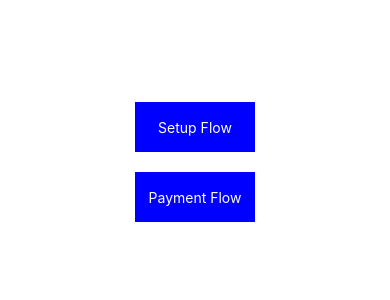
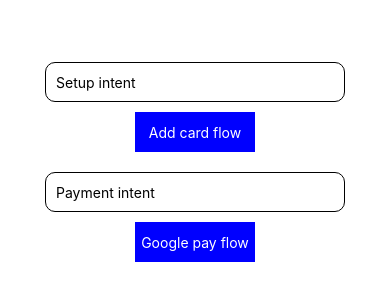
Before and after one commit to NAVEENCHVSPOP/dojoSample, a React Native app in the folder DojoSample/: screen / in a window 390 px wide. Shown: the part 260-560 px from the top of the page. Built offline with nearby package versions, Linux system fonts and the light colour scheme.

Commit message:
Android specific changes

```diff
--- a/DojoSample/App.js
+++ b/DojoSample/App.js
@@ -7,25 +7,51 @@
  */
 
 import React from 'react';
-import {View, StyleSheet, TouchableOpacity, Text, Alert} from 'react-native';
+import {
+  View,
+  StyleSheet,
+  TouchableOpacity,
+  Text,
+  Alert,
+  TextInput,
+  Platform,
+} from 'react-native';
 import {
   startSetupFlow,
   startPaymentFlow,
 } from '@dojo-engineering/react-native-pay-sdk';
 
 const App = () => {
-  const handleCheckout = () => {
+  const [setupIntent, setSetupIntent] = React.useState('');
+  const [paymentIntent, setPaymentIntent] = React.useState('');
+
+  // function getAppleMerchantId() {
+  //   let merchantId = `merchant.com.derwentlondon.dl.sandbox`;
+  //   return merchantId;
+  // }
+
+  const onChangeSetupIntent = text => {
+    console.log('setupIntent value:', text);
+    setSetupIntent(text);
+  };
+
+  const handleSetupIntentBtnPress = () => {
     startSetupFlow({
-      intentId: 'si_sandbox_ctAf6U4pNkqmMRx0UQ7W6w',
+      intentId: setupIntent,
     }).then(res => {
       Alert.alert(`Setup intent result: ` + res);
       console.log(`Setup intent result: ` + res);
     });
   };
 
+  const onChangePaymentIntent = text => {
+    console.log('paymentIntent value:', text);
+    setPaymentIntent(text);
+  };
+
   const handlePaymentIntentPress = () => {
     startPaymentFlow({
-      intentId: 'pi_sandbox_dcWwbxf6sUGU5yKe0MlZ5g',
+      intentId: paymentIntent,
       applePayMerchantId: 'merchant.com.derwentlondon.dl.sandbox',
     }).then(res => {
       Alert.alert(`Payment intent result: ` + res);
@@ -33,21 +59,32 @@
     });
   };
 
-  // function getAppleMerchantId() {
-  //   let merchantId = `merchant.com.derwentlondon.dl.sandbox`;
-  //   return merchantId;
-  // }
-
   return (
     <View style={styles.mainViewStyle}>
-      <TouchableOpacity style={styles.btnViewStyle} onPress={handleCheckout}>
-        <Text style={styles.txtStyle}>Setup Flow</Text>
+      <TextInput
+        style={styles.setupIntentTIStyle}
+        onChangeText={text => onChangeSetupIntent(text)}
+        value={setupIntent}
+        placeholder="Setup intent"
+      />
+      <TouchableOpacity
+        style={styles.setupIntentBtnViewStyle}
+        onPress={handleSetupIntentBtnPress}>
+        <Text style={styles.txtStyle}>Add card flow</Text>
       </TouchableOpacity>
 
+      <TextInput
+        style={styles.paymentIntentTIStyle}
+        onChangeText={text => onChangePaymentIntent(text)}
+        value={paymentIntent}
+        placeholder="Payment intent"
+      />
       <TouchableOpacity
-        style={styles.btnView2Style}
+        style={styles.paymentIntentBtnViewStyle}
         onPress={handlePaymentIntentPress}>
-        <Text style={styles.txtStyle}>Payment Flow</Text>
+        <Text style={styles.txtStyle}>
+          {Platform.OS === 'ios' ? 'Apple pay flow' : 'Google pay flow'}
+        </Text>
       </TouchableOpacity>
     </View>
   );
@@ -59,17 +96,35 @@
     justifyContent: 'center',
     alignItems: 'center',
   },
-  btnViewStyle: {
+  setupIntentTIStyle: {
+    paddingHorizontal: 10,
+    width: 300,
+    height: 40,
+    borderColor: 'black',
+    borderWidth: 1,
+    borderRadius: 10,
+  },
+  setupIntentBtnViewStyle: {
+    marginTop: 10,
     width: 120,
-    height: 50,
+    height: 40,
     backgroundColor: 'blue',
     justifyContent: 'center',
     alignItems: 'center',
   },
-  btnView2Style: {
+  paymentIntentTIStyle: {
     marginTop: 20,
+    paddingHorizontal: 10,
+    width: 300,
+    height: 40,
+    borderColor: 'black',
+    borderWidth: 1,
+    borderRadius: 10,
+  },
+  paymentIntentBtnViewStyle: {
+    marginTop: 10,
     width: 120,
-    height: 50,
+    height: 40,
     backgroundColor: 'blue',
     justifyContent: 'center',
     alignItems: 'center',
```
Also changed, not shown: 3 other files (tests, documents, lock files or other folders).
